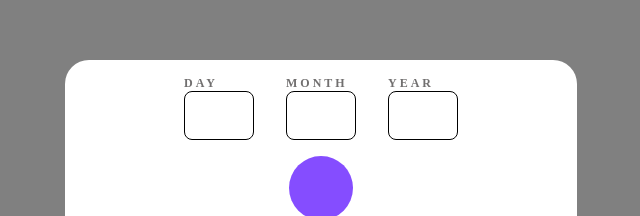
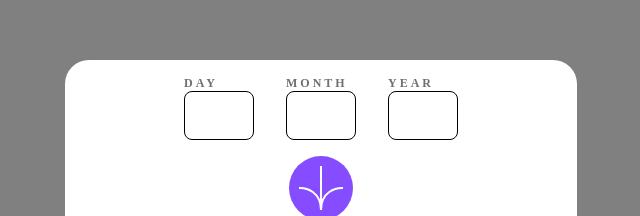
Before and after one commit to CBCazacu/Age-Calculator, a plain HTML site: page index.html in a window 1280 px wide. Shown: the part 196-412 px from the top of the page, 319-959 px from the left. Drawn offline with Linux system fonts and the light colour scheme.

Commit message:
Fixed Image

```diff
--- a/index.html
+++ b/index.html
@@ -31,7 +31,7 @@
       </div>
 
       <button class="button">
-        <img src="./assets/images/icon-arrow.svg" alt="">
+        <img src="/images/icon-arrow.svg" alt="">
         </button>
 
       <div class="result">
```
